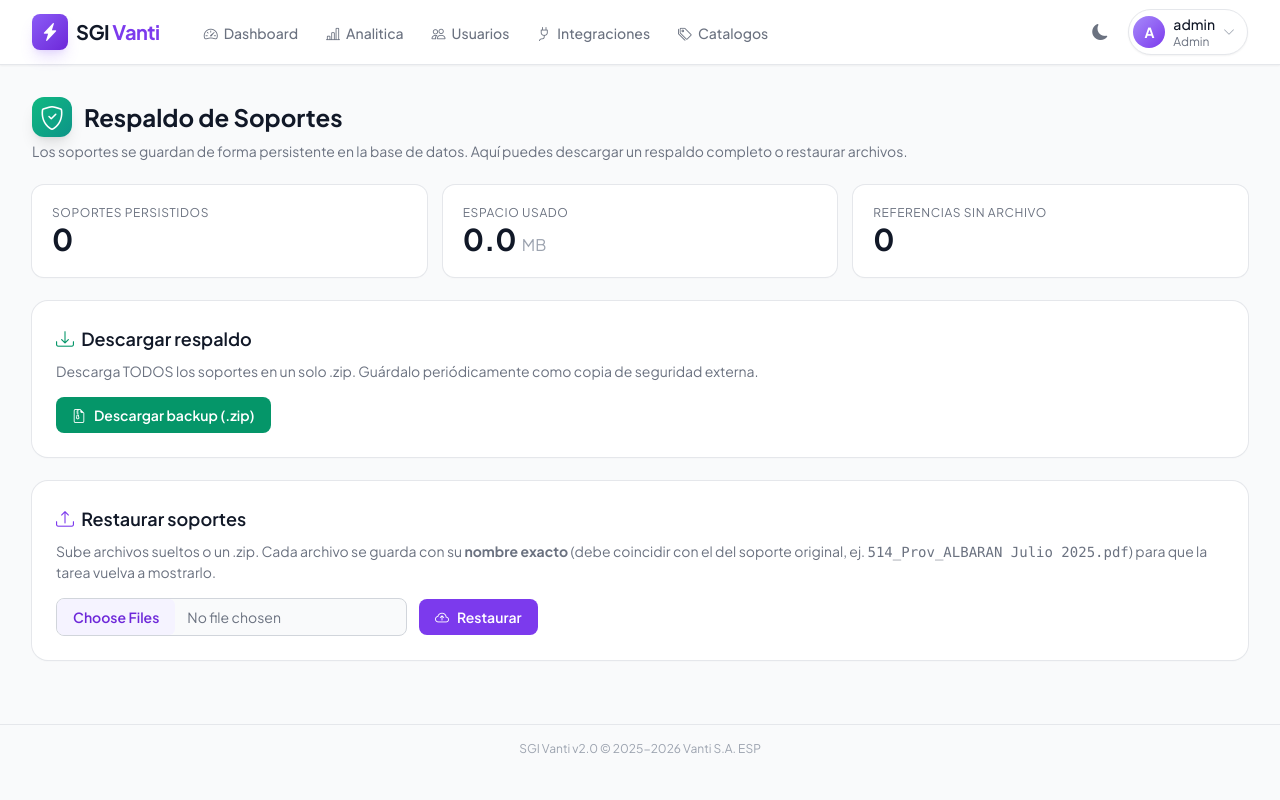
After one commit to bgaleanotec-maker/sgi-vanti, a Flask app: page /admin/soportes in a window 1280 px wide. The commit adds this page. Run offline with Flask 3, Linux system fonts and the light colour scheme; a user stored in the database is signed in; some libraries are stand-ins or nearby versions.

Commit message:
Soportes a prueba de perdidas: backup .zip, restauracion y backfill desde disco
Triple seguridad para que NUNCA se pierda un soporte:
1. Cada subida se guarda en la DB (ya existente) -> persiste en cualquier plan
2. Backfill al arranque: ingiere a la DB cualquier archivo presente en UPLOADS_DIR
   (disco persistente de Render incluido), sincronizando disco<->DB
3. Panel admin /soportes:
   - Descargar respaldo COMPLETO en .zip (copia externa periodica)
   - Restaurar: subir archivos sueltos o un .zip; se guardan con su nombre exacto
   - Muestra conteo, espacio usado y referencias huerfanas (a recuperar)

Probado: backfill ingiere 5 archivos locales, backup zip 200, restore guarda en DB.

Co-Authored-By: Claude Opus 4.7 (1M context) <noreply@anthropic.com>

```diff
--- a/app/__init__.py
+++ b/app/__init__.py
@@ -56,5 +56,11 @@ def create_app(config_class=None):
         run_safe_migrations()
         from app.seed import seed_defaults
         seed_defaults()
+        # Ingiere a la DB cualquier soporte presente en disco (disco persistente)
+        try:
+            from app.helpers import backfill_soportes_desde_disco
+            backfill_soportes_desde_disco()
+        except Exception as e:
+            print(f"[init] backfill soportes fallo: {e}")
 
     return app
--- a/app/blueprints/admin/routes.py
+++ b/app/blueprints/admin/routes.py
@@ -675,6 +675,90 @@ def anulaciones_ejecutar():
     return redirect(url_for(destino))
 
 
+@admin_bp.route('/soportes')
+@login_required
+@role_required('admin')
+def soportes_backup():
+    """Panel de respaldo/restauracion de soportes. Muestra cuantos archivos hay
+    persistidos en la DB y permite descargar un backup .zip o restaurar archivos."""
+    from app.models.archivo import ArchivoSoporte
+    registros = ArchivoSoporte.query.with_entities(
+        ArchivoSoporte.nombre, db.func.length(ArchivoSoporte.data)
+    ).all()
+    total = len(registros)
+    total_bytes = sum((r[1] or 0) for r in registros)
+    # Referencias huerfanas: tareas/tickets que apuntan a un archivo que ya no esta
+    nombres_db = {r[0] for r in registros}
+    refs = [i.archivo_nombre for i in Imposibilidad.query.with_entities(
+        Imposibilidad.archivo_nombre).filter(Imposibilidad.archivo_nombre.isnot(None)).all() if i.archivo_nombre]
+    faltantes = sorted(set(refs) - nombres_db)
+    return render_template('admin_soportes.html',
+                           total=total, total_mb=round(total_bytes / 1024 / 1024, 2),
+                           faltantes=faltantes)
+
+
+@admin_bp.route('/soportes/backup')
+@login_required
+@role_required('admin')
+def soportes_backup_zip():
+    """Descarga TODOS los soportes persistidos como un .zip (respaldo completo)."""
+    import zipfile
+    from app.models.archivo import ArchivoSoporte
+    buffer = io.BytesIO()
+    with zipfile.ZipFile(buffer, 'w', zipfile.ZIP_DEFLATED) as zf:
+        for a in ArchivoSoporte.query.all():
+            zf.writestr(a.nombre, a.data)
+    buffer.seek(0)
+    return send_file(buffer, as_attachment=True,
+                     download_name=f"backup_soportes_{datetime.now():%Y%m%d_%H%M}.zip",
+                     mimetype='application/zip')
+
+
+@admin_bp.route('/soportes/restaurar', methods=['POST'])
+@login_required
+@role_required('admin')
+def soportes_restaurar():
+    """Restaura soportes: sube archivos sueltos o un .zip; cada archivo se guarda en
+    la DB con su nombre EXACTO (debe coincidir con el archivo_nombre de la tarea)."""
+    import zipfile
+    from app.models.archivo import ArchivoSoporte
+    import mimetypes
+
+    archivos = request.files.getlist('archivos')
+    if not archivos or all(a.filename == '' for a in archivos):
+        flash('No seleccionaste archivos.', 'warning')
+        return redirect(url_for('admin.soportes_backup'))
+
+    guardados = 0
+    def _store(nombre, data):
+        nonlocal guardados
+        if not nombre or not data:
+            return
+        ct = mimetypes.guess_type(nombre)[0] or 'application/octet-stream'
+        reg = ArchivoSoporte.query.filter_by(nombre=nombre).first()
+        if reg:
+            reg.data = data; reg.content_type = ct
+        else:
+            db.session.add(ArchivoSoporte(nombre=nombre, data=data, content_type=ct))
+        guardados += 1
+
+    for a in archivos:
+        if not a.filename:
+            continue
+        if a.filename.lower().endswith('.zip'):
+            with zipfile.ZipFile(a.stream) as zf:
+                for info in zf.infolist():
+                    if info.is_dir():
+                        continue
+                    _store(os.path.basename(info.filename), zf.read(info))
+        else:
+            _store(a.filename, a.read())
+
+    db.session.commit()
+    flash(f'{guardados} soporte(s) restaurado(s) y persistido(s) en la base de datos.', 'success')
+    return redirect(url_for('admin.soportes_backup'))
+
+
 @admin_bp.route('/adjuntos/<path:filename>')
 @login_required
 def descargar_adjuntos(filename):
--- /dev/null
+++ b/app/templates/admin_soportes.html
@@ -0,0 +1,73 @@
+{% extends 'base.html' %}
+{% block content %}
+<div class="space-y-6">
+    <div>
+        <h1 class="text-2xl font-bold text-gray-900 dark:text-white flex items-center gap-3">
+            <div class="h-10 w-10 rounded-xl bg-gradient-to-br from-emerald-500 to-teal-600 flex items-center justify-center shadow-lg">
+                <i class="bi bi-shield-check text-white"></i>
+            </div>
+            Respaldo de Soportes
+        </h1>
+        <p class="mt-1 text-sm text-gray-500 dark:text-gray-400">
+            Los soportes se guardan de forma persistente en la base de datos. Aquí puedes
+            descargar un respaldo completo o restaurar archivos.
+        </p>
+    </div>
+
+    <!-- Stats -->
+    <div class="grid grid-cols-1 sm:grid-cols-3 gap-4">
+        <div class="bg-white dark:bg-gray-800 rounded-xl shadow-sm ring-1 ring-gray-200 dark:ring-gray-700 p-5">
+            <p class="text-xs uppercase tracking-wider text-gray-500">Soportes persistidos</p>
+            <p class="text-3xl font-bold text-gray-900 dark:text-white">{{ total }}</p>
+        </div>
+        <div class="bg-white dark:bg-gray-800 rounded-xl shadow-sm ring-1 ring-gray-200 dark:ring-gray-700 p-5">
+            <p class="text-xs uppercase tracking-wider text-gray-500">Espacio usado</p>
+            <p class="text-3xl font-bold text-gray-900 dark:text-white">{{ total_mb }} <span class="text-base font-normal text-gray-400">MB</span></p>
+        </div>
+        <div class="bg-white dark:bg-gray-800 rounded-xl shadow-sm ring-1 ring-gray-200 dark:ring-gray-700 p-5">
+            <p class="text-xs uppercase tracking-wider text-gray-500">Referencias sin archivo</p>
+            <p class="text-3xl font-bold {% if faltantes %}text-amber-600{% else %}text-gray-900 dark:text-white{% endif %}">{{ faltantes|length }}</p>
+        </div>
+    </div>
+
+    <!-- Backup -->
+    <div class="bg-white dark:bg-gray-800 rounded-2xl shadow-sm ring-1 ring-gray-200 dark:ring-gray-700 p-6">
+        <h2 class="text-lg font-semibold text-gray-900 dark:text-white mb-2"><i class="bi bi-download text-emerald-600 mr-1"></i> Descargar respaldo</h2>
+        <p class="text-sm text-gray-500 dark:text-gray-400 mb-4">Descarga TODOS los soportes en un solo .zip. Guárdalo periódicamente como copia de seguridad externa.</p>
+        <a href="{{ url_for('admin.soportes_backup_zip') }}"
+           class="inline-flex items-center rounded-lg bg-emerald-600 px-4 py-2 text-sm font-semibold text-white hover:bg-emerald-700">
+            <i class="bi bi-file-earmark-zip mr-2"></i> Descargar backup (.zip)
+        </a>
+    </div>
+
+    <!-- Restaurar -->
+    <div class="bg-white dark:bg-gray-800 rounded-2xl shadow-sm ring-1 ring-gray-200 dark:ring-gray-700 p-6">
+        <h2 class="text-lg font-semibold text-gray-900 dark:text-white mb-2"><i class="bi bi-upload text-brand-600 mr-1"></i> Restaurar soportes</h2>
+        <p class="text-sm text-gray-500 dark:text-gray-400 mb-4">
+            Sube archivos sueltos o un .zip. Cada archivo se guarda con su <strong>nombre exacto</strong>
+            (debe coincidir con el del soporte original, ej. <span class="font-mono">514_Prov_ALBARAN Julio 2025.pdf</span>)
+            para que la tarea vuelva a mostrarlo.
+        </p>
+        <form method="POST" action="{{ url_for('admin.soportes_restaurar') }}" enctype="multipart/form-data" class="flex flex-wrap items-center gap-3">
+            <input type="file" name="archivos" multiple
+                   class="block text-sm text-gray-500 file:mr-3 file:py-2 file:px-4 file:rounded-md file:border-0 file:text-sm file:font-semibold file:bg-brand-50 file:text-brand-700 hover:file:bg-brand-100 border border-gray-300 rounded-lg cursor-pointer bg-gray-50">
+            <button type="submit" class="inline-flex items-center rounded-lg bg-brand-600 px-4 py-2 text-sm font-semibold text-white hover:bg-brand-700">
+                <i class="bi bi-cloud-arrow-up mr-2"></i> Restaurar
+            </button>
+        </form>
+    </div>
+
+    <!-- Faltantes -->
+    {% if faltantes %}
+    <div class="bg-amber-50 dark:bg-amber-900/20 rounded-2xl ring-1 ring-amber-200 dark:ring-amber-800 p-6">
+        <h2 class="text-base font-semibold text-amber-800 dark:text-amber-300 mb-2">
+            <i class="bi bi-exclamation-triangle mr-1"></i> {{ faltantes|length }} tarea(s) referencian un soporte que ya no está
+        </h2>
+        <p class="text-sm text-amber-700 dark:text-amber-400 mb-3">Estos nombres se esperan; súbelos arriba para recuperarlos:</p>
+        <ul class="text-xs font-mono text-amber-800 dark:text-amber-300 space-y-1 max-h-60 overflow-y-auto">
+            {% for f in faltantes %}<li>{{ f }}</li>{% endfor %}
+        </ul>
+    </div>
+    {% endif %}
+</div>
+{% endblock %}
--- a/app/templates/dashboard_admin.html
+++ b/app/templates/dashboard_admin.html
@@ -59,6 +59,9 @@
             </a>
             <a href="{{ url_for('admin.anulaciones') }}" class="inline-flex items-center rounded-lg bg-white dark:bg-gray-700 px-4 py-2 text-sm font-medium text-gray-700 dark:text-gray-300 shadow-sm ring-1 ring-gray-300 dark:ring-gray-600 hover:bg-gray-50 dark:hover:bg-gray-600 transition-all">
                 <i class="bi bi-slash-circle mr-2 text-gray-600"></i> Anulaciones
+            </a>
+            <a href="{{ url_for('admin.soportes_backup') }}" class="inline-flex items-center rounded-lg bg-white dark:bg-gray-700 px-4 py-2 text-sm font-medium text-gray-700 dark:text-gray-300 shadow-sm ring-1 ring-gray-300 dark:ring-gray-600 hover:bg-gray-50 dark:hover:bg-gray-600 transition-all">
+                <i class="bi bi-shield-check mr-2 text-emerald-600"></i> Soportes
             </a>
             <a href="{{ url_for('admin.reset_database') }}" class="inline-flex items-center rounded-lg bg-red-50 dark:bg-red-900/20 px-4 py-2 text-sm font-medium text-red-700 dark:text-red-400 shadow-sm ring-1 ring-red-200 dark:ring-red-800 hover:bg-red-100 transition-all ml-auto">
                 <i class="bi bi-trash-fill mr-2"></i> Reset DB
```
Also changed, not shown: app/helpers.py (+40 -0 lines).
